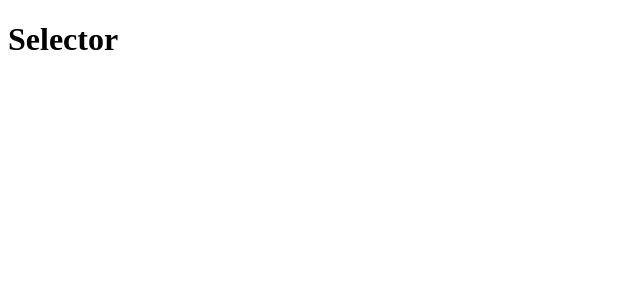
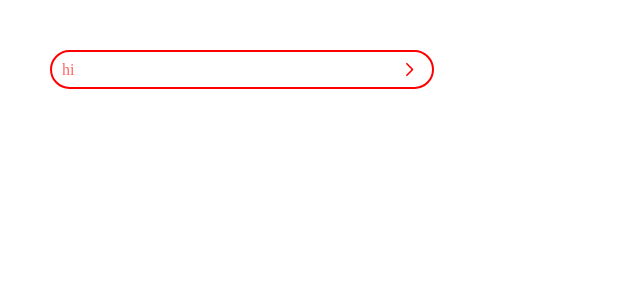
Before and after one commit to mohammad606/selector-lib, a React (Vite) app: page / in a window 1280 px wide. Shown: the top 300 px of the page, without its empty margins (0-640 px from the left). Built offline with nearby package versions, Linux system fonts and the light colour scheme.

Commit message:
Create a container for the selector without searching

```diff
--- a/src/components/selector.tsx
+++ b/src/components/selector.tsx
@@ -1,10 +1,28 @@
+import {useState} from "react";
 
 
-const Selector = () => {
+const Selector = (
+    {selectorColor = 'red',borderWidth = '2px',borderStyle = "solid",borderRadius="25px",px="10px",py="5px",search = false}
+        :
+    {selectorColor?:string,borderWidth?:string,borderStyle?:string,borderRadius?:string,px?:string,py?:string,search?:boolean}
+)=>{
+
+    let [open,setOpen] = useState<boolean>(false);
+
     return (
-        <div>
-            <h1>Selector</h1>
+        <div style={{width:'30%',margin:'50px'}}>
+            <div className={'containerS'} onClick={()=>{setOpen(!open)}}>
+                <div className={'selectOne'}
+                     style={{display:`${search?"none":""}`,border:`${borderWidth} ${selectorColor} ${borderStyle}`,borderRadius:`${borderRadius}`,padding:`${py} ${px}`}}>
+                    <p className={'labelSelector'} style={{color:`${selectorColor}`}}>hi</p>
+                    <svg xmlns="http://www.w3.org/2000/svg" style={{rotate:`${open?"90deg":""}`}} className={'arrowSelectorOne'} viewBox="0 0 12 24"><defs><path id="weuiArrowOutlined0" fill={selectorColor} d="m7.588 12.43l-1.061 1.06L.748 7.713a.996.996 0 0 1 0-1.413L6.527.52l1.06 1.06l-5.424 5.425z"/></defs><use fillRule="evenodd" href="#weuiArrowOutlined0" transform="rotate(-180 5.02 9.505)"/></svg>
+                </div>
+            </div>
+
+
+
         </div>
     )
 }
-export default Selector
+
+export default Selector;
--- a/src/input.css
+++ b/src/input.css
@@ -0,0 +1,26 @@
+
+*{
+    margin: 0;
+}
+
+.containerS{
+    width: 100%;
+    position: relative;
+    height: fit-content;
+}
+.selectOne{
+    display: flex;
+    justify-content: space-between;
+    align-items: center;
+    cursor: pointer;
+}
+
+.labelSelector{
+    opacity: 0.6;
+}
+
+.arrowSelectorOne{
+    width: 25px;
+    height: 25px;
+    transition: 300ms ease-in-out;
+}
```
